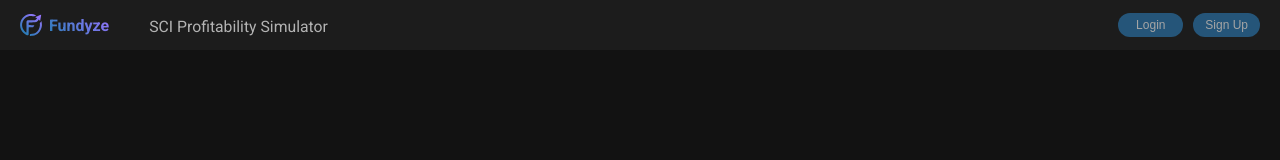
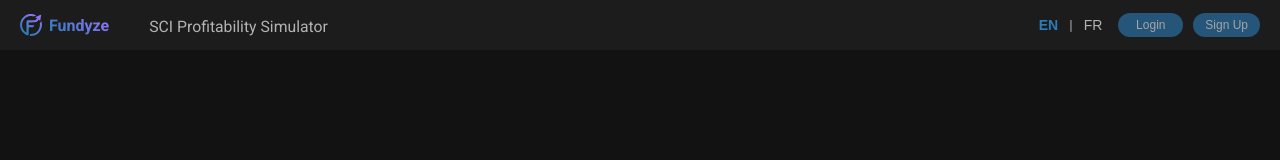
Before and after one commit to Fundyze/fundyze, a React (Vite) app: page / in a window 1280 px wide. Shown: the top 160 px of the page. Built offline with nearby package versions, Linux system fonts and the light colour scheme.

Commit message:
feat: add internationalization support with i18next and translations into English and French

```diff
--- a/package.json
+++ b/package.json
@@ -10,8 +10,10 @@
     "preview": "vite preview"
   },
   "dependencies": {
+    "i18next": "^25.6.0",
     "react": "^19.1.0",
-    "react-dom": "^19.1.0"
+    "react-dom": "^19.1.0",
+    "react-i18next": "^16.0.0"
   },
   "devDependencies": {
     "@eslint/js": "^9.29.0",
--- a/src/App.tsx
+++ b/src/App.tsx
@@ -1,4 +1,6 @@
-import { BrowserRouter as Router, Routes, Route } from "react-router-dom"
+import { BrowserRouter as Router, Routes } from "react-router-dom"
+
+import './i18n'
 
 // Importing pages
 // TODO
--- a/src/app/layout/Footer/Footer.tsx
+++ b/src/app/layout/Footer/Footer.tsx
@@ -1,8 +1,12 @@
+import { useTranslation } from 'react-i18next';
+
 import styles from './Footer.module.css';
 
 import fundyzeLogo from '../../../assets/fundyze_logo.svg';
 
 export default function Footer() {
+    const { t } = useTranslation();
+
     return (
         <footer className={styles.footer}>
             <div className={styles.content}>
@@ -14,15 +18,15 @@ export default function Footer() {
                 <hr className={styles.divider} />
                 {/* Footer links */}
                 <ul className={styles.links}>
-                    <li><a href="#" className={styles.link}>About</a></li>
-                    <li><a href="#" className={styles.link}>Privacy Policy</a></li>
-                    <li><a href="#" className={styles.link}>Terms of Service</a></li>
-                    <li><a href="#" className={styles.link}>Cookie Policy</a></li>
-                    <li><a href="#" className={styles.link}>Contact Us</a></li>
+                    <li><a href="#" className={styles.link}>{t('footer.about')}</a></li>
+                    <li><a href="#" className={styles.link}>{t('footer.privacy')}</a></li>
+                    <li><a href="#" className={styles.link}>{t('footer.terms')}</a></li>
+                    <li><a href="#" className={styles.link}>{t('footer.cookie')}</a></li>
+                    <li><a href="#" className={styles.link}>{t('footer.contact')}</a></li>
                 </ul>
                 <hr className={styles.divider} />
                 {/* Copyright section */}
-                <p className={styles.copy}>&copy; {new Date().getFullYear()} Fundyze. All rights reserved.</p>
+                <p className={styles.copy}>&copy; {new Date().getFullYear()} {t('footer.copyright')}</p>
             </div>
         </footer>
     );
--- a/src/app/layout/Header/Header.tsx
+++ b/src/app/layout/Header/Header.tsx
@@ -1,13 +1,16 @@
 import { useState } from 'react';
+import { useTranslation } from 'react-i18next';
 
 import styles from './Header.module.css';
 
 import Button from '../../../components/Button/Button';
+import LanguageSelector from '../../../components/LanguageSelector/LanguageSelector';
 
 import fundyzeLogo from '../../../assets/fundyze_logo.svg';
 
 export default function Header() {
-    const [isLoggedIn, setIsLoggedIn] = useState(false); // Example state for user authentication
+    const [isLoggedIn] = useState(false); // Example state for user authentication
+    const { t } = useTranslation();
 
   return (
     <header className={styles.header}>
@@ -19,18 +22,19 @@ export default function Header() {
       {/* Content section */}
       <div className={styles.content}>
         <ul className={styles.navList}>
-          <li><a className={styles.navLink} href="#">SCI Profitability Simulator</a></li>
+          <li><a className={styles.navLink} href="#">{t('header.nav.sciSimulator')}</a></li>
         </ul>
       </div>
       {/* Actions section */}
       <div className={styles.actions}>
+        <LanguageSelector />
         {!isLoggedIn ? (
           <>
-            <Button disabled={true} variant="primary" size="sm">Login</Button>
-            <Button disabled={true} variant="primary" size="sm">Sign Up</Button>
+            <Button disabled={true} variant="primary" size="sm">{t('header.actions.login')}</Button>
+            <Button disabled={true} variant="primary" size="sm">{t('header.actions.signUp')}</Button>
           </>
         ) : (
-          <Button variant="tertiary" size="sm">Upgrade to the Pro plan</Button>
+          <Button variant="tertiary" size="sm">{t('header.actions.upgrade')}</Button>
         )}
       </div>
     </header>
--- /dev/null
+++ b/src/components/LanguageSelector/LanguageSelector.module.css
@@ -0,0 +1,29 @@
+.languageSelector {
+  display: flex;
+  align-items: center;
+  gap: 5px;
+}
+
+.langButton {
+  background: none;
+  border: none;
+  color: var(--ash);
+  cursor: pointer;
+  font-size: var(--font-size-sm);
+  font-weight: 500;
+  transition: color 0.2s ease;
+}
+
+.langButton:hover {
+  color: var(--ash-hover);
+}
+
+.langButton.active {
+  color: var(--sky-blue);
+  font-weight: 600;
+}
+
+.separator {
+  color: var(--ash);
+  font-size: var(--font-size-sm);
+}
--- /dev/null
+++ b/src/components/LanguageSelector/LanguageSelector.tsx
@@ -0,0 +1,31 @@
+import { useTranslation } from 'react-i18next';
+import styles from './LanguageSelector.module.css';
+
+export default function LanguageSelector() {
+  const { i18n } = useTranslation();
+
+  const changeLanguage = (lang: string) => {
+    i18n.changeLanguage(lang);
+    localStorage.setItem('language', lang);
+  };
+
+  return (
+    <div className={styles.languageSelector}>
+      <button
+        className={`${styles.langButton} ${i18n.language === 'en' ? styles.active : ''}`}
+        onClick={() => changeLanguage('en')}
+        aria-label="Switch to English"
+      >
+        EN
+      </button>
+      <span className={styles.separator}>|</span>
+      <button
+        className={`${styles.langButton} ${i18n.language === 'fr' ? styles.active : ''}`}
+        onClick={() => changeLanguage('fr')}
+        aria-label="Passer en français"
+      >
+        FR
+      </button>
+    </div>
+  );
+}
--- /dev/null
+++ b/src/i18n.tsx
@@ -0,0 +1,27 @@
+import i18n from 'i18next';
+import { initReactI18next } from 'react-i18next';
+
+import enTranslation from './locales/en/translation.json';
+import frTranslation from './locales/fr/translation.json';
+
+const savedLang = localStorage.getItem('language') || 'en';
+
+i18n
+  .use(initReactI18next)
+  .init({
+    resources: {
+      en: {
+        translation: enTranslation
+      },
+      fr: {
+        translation: frTranslation
+      }
+    },
+    lng: savedLang,
+    fallbackLng: 'en',
+    interpolation: {
+      escapeValue: false
+    }
+  });
+
+export default i18n;
--- /dev/null
+++ b/src/locales/en/translation.json
@@ -0,0 +1,23 @@
+{
+  "header": {
+    "nav": {
+      "sciSimulator": "SCI Profitability Simulator"
+    },
+    "actions": {
+      "login": "Login",
+      "signUp": "Sign Up",
+      "upgrade": "Upgrade to the Pro plan"
+    }
+  },
+  "footer": {
+    "copyright": "Fundyze. All rights reserved.",
+    "about": "About",
+    "privacy": "Privacy Policy",
+    "terms": "Terms of Service",
+    "cookie": "Cookie Policy",
+    "contact": "Contact Us"
+  },
+  "common": {
+    "language": "Language"
+  }
+}
--- /dev/null
+++ b/src/locales/fr/translation.json
@@ -0,0 +1,23 @@
+{
+  "header": {
+    "nav": {
+      "sciSimulator": "Simulateur de rentabilité SCI"
+    },
+    "actions": {
+      "login": "Connexion",
+      "signUp": "Inscription",
+      "upgrade": "Passer au plan Pro"
+    }
+  },
+  "footer": {
+    "copyright": "Fundyze. Tous droits réservés.",
+    "about": "À propos",
+    "privacy": "Politique de confidentialité",
+    "terms": "Conditions d'utilisation",
+    "cookie": "Politique de cookies",
+    "contact": "Contactez-nous"
+  },
+  "common": {
+    "language": "Langue"
+  }
+}
```
Also changed, not shown: 1 other file (tests, documents, lock files or other folders).
